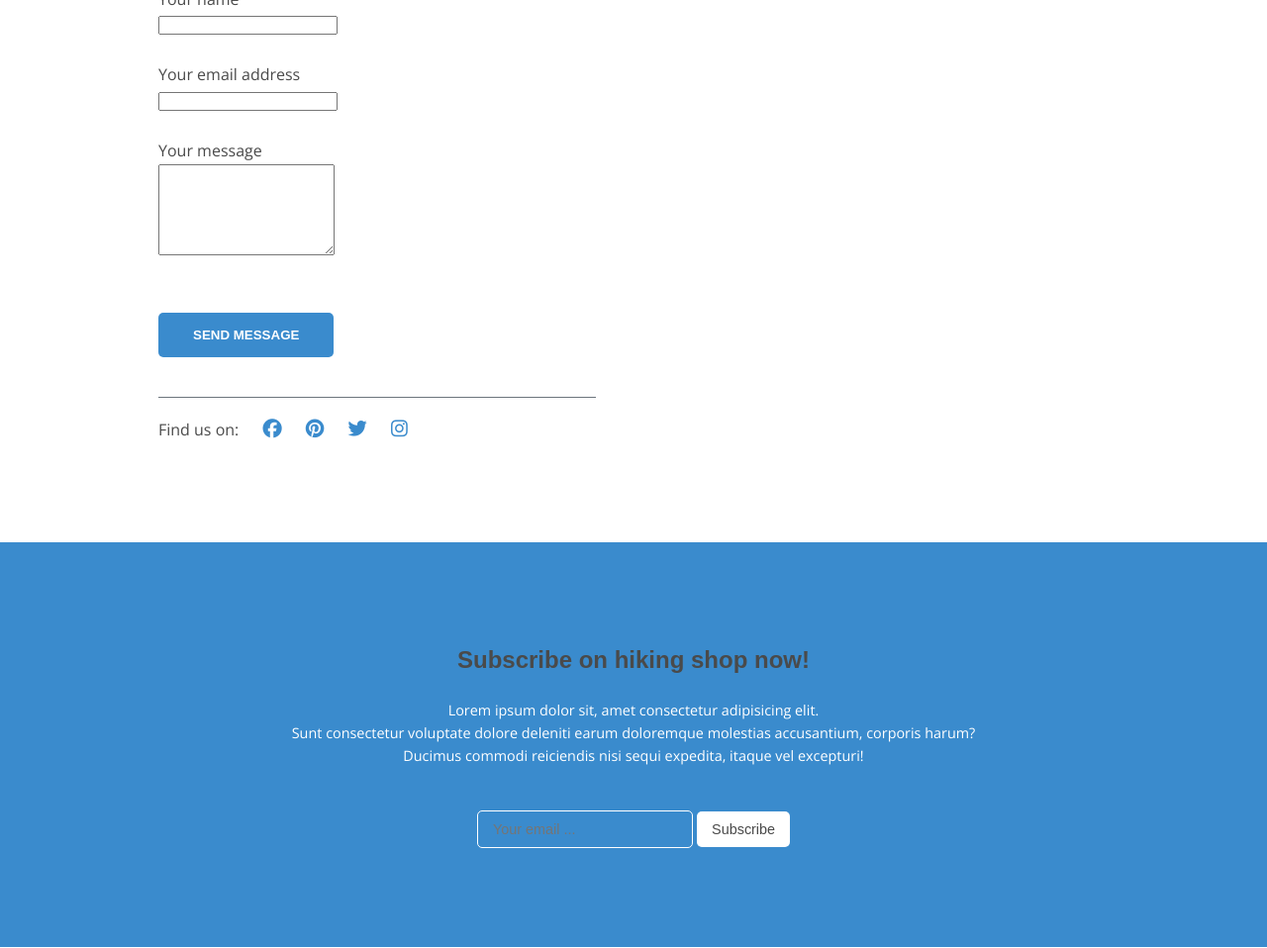
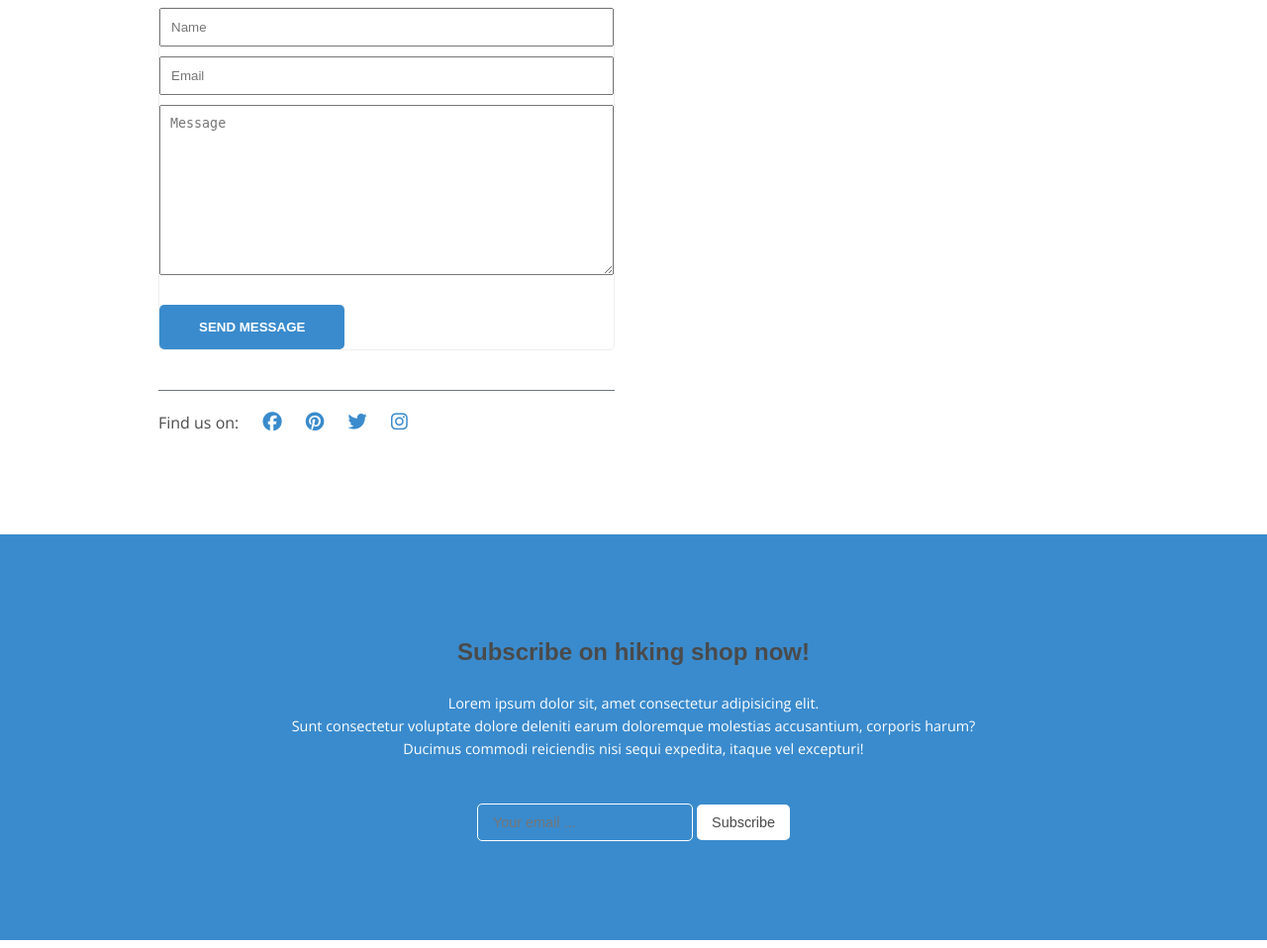
Before and after one commit to AlPaunovic/hikingAssignment, a PHP site: page /contact.php in a window 1280 px wide. Shown: the part 858-1816 px from the top of the page at 99% size. Run offline with PHP 8.4, Linux system fonts and the light colour scheme; some libraries are stand-ins or nearby versions; some web fonts are replaced.

Commit message:
izmene - forms

```diff
--- a/contact.php
+++ b/contact.php
@@ -5,48 +5,28 @@
 <section class="contact container">
 <hr>
 <h2>Contact us</h2>
+
 <div class="row">
 
     <article>
     <iframe src="https://www.google.com/maps/embed?pb=!1m18!1m12!1m3!1d2847.91978749271!2d20.75171101552396!3d44.455315979102004!2m3!1f0!2f0!3f0!3m2!1i1024!2i768!4f13.1!3m3!1m2!1s0x4750b0b796588af5%3A0x87fedd2e02b896ab!2s353!5e0!3m2!1ssr!2srs!4v1630865029115!5m2!1ssr!2srs" width="700" height="500" style="border:0;" allowfullscreen="" loading="lazy"></iframe>
     </article>
-    <article>
 
-    <form id="fcf-form-id" class="fcf-form-class" method="post" action="contact-form-process.php">
 
-        <div class="fcf-form-group">
-            <label for="Name" class="fcf-label">Your name</label>
-            <div class="fcf-input-group">
-                <input type="text" id="Name" name="Name" class="fcf-form-control" required>
-            </div>
-        </div><br>
+    <div class="forms">
 
-        <div class="fcf-form-group">
-            <label for="Email" class="fcf-label">Your email address</label>
-            <div class="fcf-input-group">
-                <input type="email" id="Email" name="Email" class="fcf-form-control" required>
-            </div>
-        </div><br>
+        <form>
 
-        <div class="fcf-form-group">
-            <label for="Message" class="fcf-label">Your message</label>
-            <div class="fcf-input-group">
-                <textarea id="Message" name="Message" class="fcf-form-control" rows="6" maxlength="1000" required></textarea>
-            </div>
-        </div><br>
+            <input type="text" placeholder="Name">
+            <input type="email" placeholder="Email">
+            <textarea cols="35" rows="10" placeholder="Message"></textarea>
+            <button>Send message</button>
 
-        <div class="fcf-form-group">
-            <button type="submit" id="fcf-button" class="fcf-btn fcf-btn-primary fcf-btn-lg fcf-btn-block">Send Message</button>
-        </div>
 
-        <div class="fcf-credit" id="fcf-credit">
-
-        </div>
-
-    </form>
-
-        <hr id="hr">
-        <p>Find us on:
+        </form>
+        <div class="iClass">
+            <hr id="hr">
+            <p>Find us on:
 
                 <a href=""><i class="fab fa-facebook"></i></a>
                 <a href=""><i class="fab fa-pinterest"></i></a>
@@ -54,13 +34,11 @@
                 <a href=""><i class="fab fa-instagram"></i></a>
 
             </p>
+        </div>
 
-    </article>
-    <article>
 
     </div>
 
-    </article>
 
 </div>
 </section>
--- a/css/style.css
+++ b/css/style.css
@@ -95,6 +95,7 @@ navBar
     color: var(--black);
     font-size: 2.6rem;
 }
+
 .navBar hr {
     background: var(--gray);
     opacity: .1;
@@ -250,11 +251,39 @@ contact
     display: flex;
     flex-wrap: wrap;
     justify-content: space-between;
+    padding-top: 20px;
+
+
 }
 .contact article {
-    flex: 0 0 46%;
+    flex: 0 0 48%;
 }
+.contact .forms  {
+    flex: 0 0 48%;
 
+}
+.contact .forms form {
+    display: flex;
+    flex-direction: column;
+    border: 1px solid var(--borders);
+    border-radius: 5px;
+
+}
+.contact .forms form input {
+    padding: 10px;
+    margin-bottom: 10px;
+}
+.contact .forms form textarea {
+    padding: 10px;
+    margin-bottom: 10px;
+}
+.contact .forms form button {
+    margin-top: 20px;
+    display: flex;
+    align-self: flex-start;
+    padding: 15px 40px;
+
+}
 
 .contact #hr {
     background-color: var(--gray);
@@ -1002,6 +1031,13 @@ footer .subscribe button {
     font-size: .9rem;
     font-weight: 300;
 }
+footer button:hover {
+    background: transparent;
+    color: var(--text);
+    transition: var(--transition);
+    cursor: pointer;
+    border: 1px solid var(--white);
+}
 footer .footerDown {
     padding: 100px 0 10px 0;
     text-align: center;
--- a/js/main.js
+++ b/js/main.js
@@ -1,7 +1,7 @@
 $('.owl-carousel').owlCarousel({
     loop:true,
     autoplay:true,
-    autoplayTimeout:1000,
+    autoplayTimeout:5000,
     margin:10,
     nav:true,
     responsive:{
--- a/partials/footer.php
+++ b/partials/footer.php
@@ -4,7 +4,7 @@
             <h2>Subscribe on hiking shop now!</h2>
             <p>Lorem ipsum dolor sit, amet consectetur adipisicing elit. <br> Sunt consectetur voluptate dolore deleniti earum doloremque molestias accusantium, corporis harum? <br> Ducimus commodi reiciendis nisi sequi expedita, itaque vel excepturi!</p>
             <div class="row">
-                <form action="">
+                <form>
                     <input type="email" name="emailaddress" placeholder="Your email ..." >
                     <button>Subscribe</button>
                 </form>
@@ -12,7 +12,7 @@
         </section>
         <section class="footerDown">
             <div class="navBar">
-                <a href="#"><h1><i class="fas fa-hiking"></i> Hiking shop</h1></a>
+                <a href="index.php"><h1><i class="fas fa-hiking"></i> Hiking shop</h1></a>
                 <nav>
                     <ul>
                         <li><a href="">Home</a></li>
```
Also changed, not shown: partials/header.php (+0 -17 lines).
